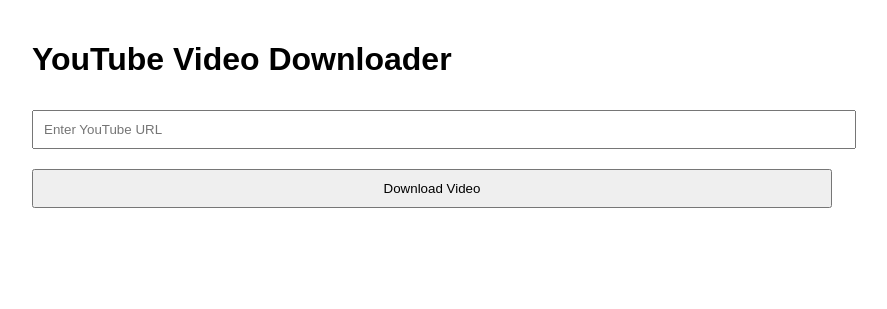
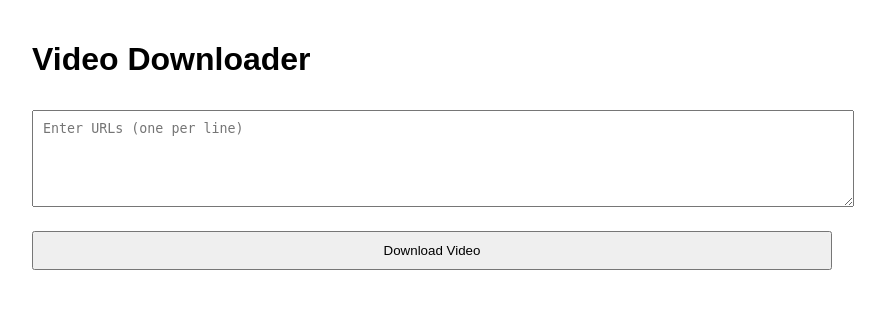
Before and after one commit to cy6erskunk/smaps, a Flask app: page / in a window 1280 px wide. Shown: the top 309 px of the page, without its empty margins (208-1095 px from the left). Run offline with Flask 3, Linux system fonts and the light colour scheme.

Commit message:
Add support for multiple downloads

```diff
--- a/video-downloader/app.py
+++ b/video-downloader/app.py
@@ -47,7 +47,8 @@
     message = None
 
     if request.method == "POST":
-        url = request.form.get("url")
+        urls_text = request.form.get("urls")
+        urls = [url.strip() for url in urls_text.split('\n') if url.strip()]
 
         # Configure yt-dlp options
         ydl_opts = {
@@ -55,20 +56,48 @@
             "format": "bestvideo[ext=mp4]+bestaudio[ext=m4a]/best[ext=mp4]/best",
         }
 
-        try:
-            with yt_dlp.YoutubeDL(ydl_opts) as ydl:
-                # Extract video information
-                info_dict = ydl.extract_info(url, download=True)
-                video_title = info_dict.get("title", None)
+        downloaded_videos = []
+        failed_videos = []
 
-                # Find the downloaded file
-                for file in os.listdir(DOWNLOAD_DIR):
-                    if video_title and video_title in file:
-                        message = f'Video "{video_title}" downloaded successfully!'
-                        break
+        for url in urls:
+            try:
+                with yt_dlp.YoutubeDL(ydl_opts) as ydl:
+                    # Extract video information
+                    info_dict = ydl.extract_info(url, download=True)
+                    video_title = info_dict.get("title", None)
 
-        except Exception as e:
-            message = f"Error downloading video: {str(e)}"
+                    # Use title if available, otherwise find the downloaded filename
+                    if video_title:
+                        downloaded_videos.append(video_title)
+                    else:
+                        # Find the most recently created file as fallback
+                        files = [f for f in os.listdir(DOWNLOAD_DIR) if os.path.isfile(os.path.join(DOWNLOAD_DIR, f))]
+                        if files:
+                            latest_file = max(files, key=lambda f: os.path.getctime(os.path.join(DOWNLOAD_DIR, f)))
+                            downloaded_videos.append(latest_file)
+
+            except Exception as e:
+                failed_videos.append(f"{url}: {str(e)}")
+
+        # Create status message
+        if downloaded_videos and not failed_videos:
+            if len(downloaded_videos) == 1:
+                message = f'Video "{downloaded_videos[0]}" downloaded successfully!'
+            else:
+                titles = ", ".join(f'"{title}"' for title in downloaded_videos)
+                message = f"Successfully downloaded {len(downloaded_videos)} videos: {titles}"
+        elif downloaded_videos and failed_videos:
+            video_word = "video" if len(downloaded_videos) == 1 else "videos"
+            failed_word = "video" if len(failed_videos) == 1 else "videos"
+            if len(downloaded_videos) == 1:
+                message = f'Downloaded "{downloaded_videos[0]}". Failed: {len(failed_videos)} {failed_word}'
+            else:
+                message = f"Downloaded {len(downloaded_videos)} {video_word}. Failed: {len(failed_videos)} {failed_word}"
+        elif failed_videos:
+            failed_word = "video" if len(failed_videos) == 1 else "videos"
+            message = f"Failed to download {len(failed_videos)} {failed_word}. Check URLs."
+        else:
+            message = "No valid URLs provided."
 
     # Get list of downloaded videos grouped by date
     videos_by_date = get_video_files()
--- a/video-downloader/templates/index.html
+++ b/video-downloader/templates/index.html
@@ -13,6 +13,7 @@
         }
 
         input,
+        textarea,
         button {
             width: 100%;
             padding: 10px;
@@ -65,9 +66,9 @@
 </head>
 
 <body>
-    <h1>YouTube Video Downloader</h1>
+    <h1>Video Downloader</h1>
     <form method="POST" action="/">
-        <input type="url" name="url" placeholder="Enter YouTube URL" required>
+        <textarea name="urls" placeholder="Enter URLs (one per line)" rows="5" required></textarea>
         <button type="submit">Download Video</button>
     </form>
 
```
